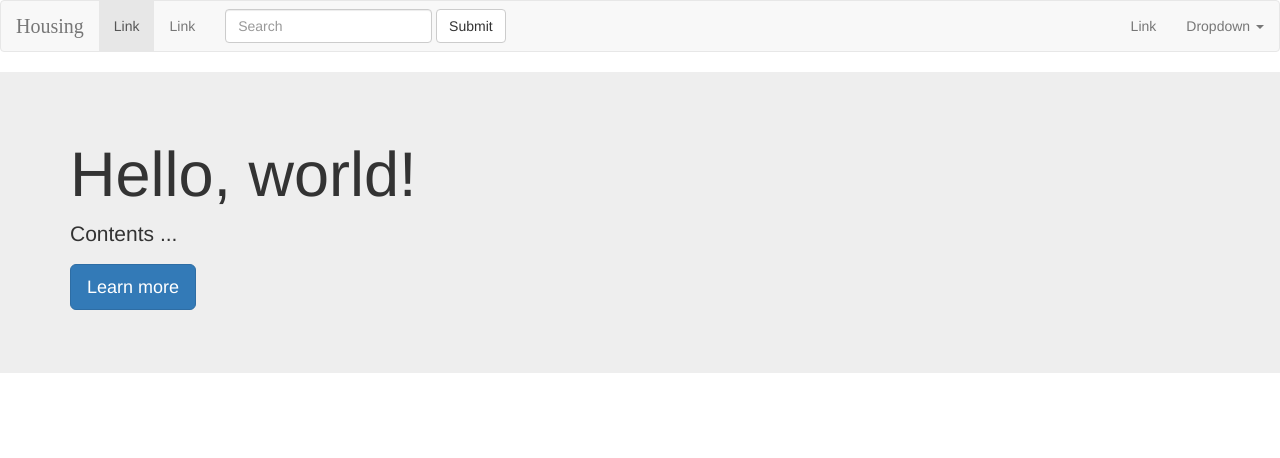
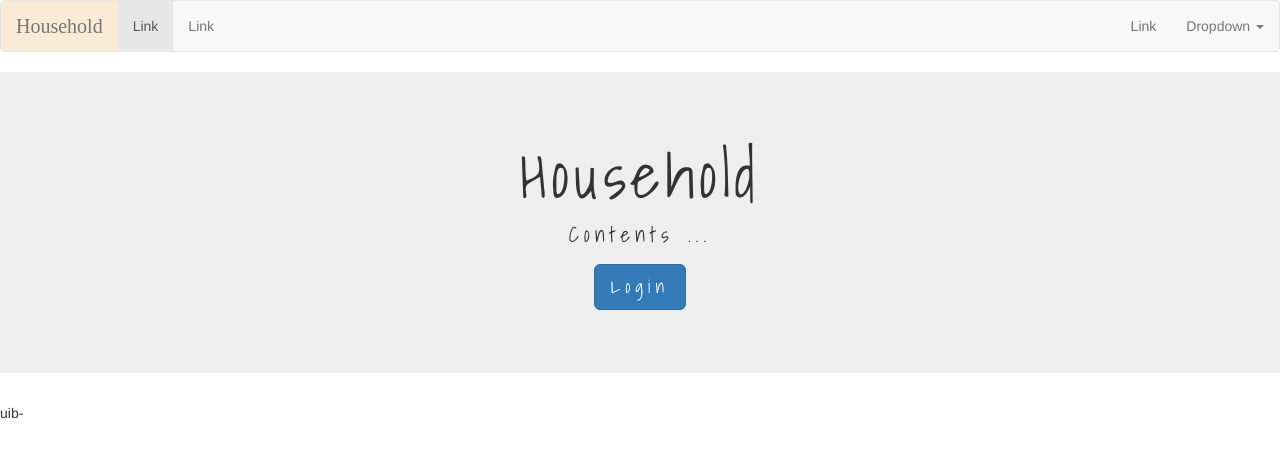
Before and after one commit to amitayl/FinalProject, a plain HTML site: page index.html in a window 1280 px wide. Drawn offline with nearby package versions, Linux system fonts and the light colour scheme; some packages are replaced by stand-ins of ours; a script that the page names is missing; a web font is replaced by a local one.

Commit message:
Design phase - Phase 2

```diff
--- a/index.html
+++ b/index.html
@@ -18,6 +18,7 @@
 
         <!-- Fonts -->
          <link href="https://fonts.googleapis.com/css?family=Julee" rel="stylesheet">
+         <link href="https://fonts.googleapis.com/css?family=Julee|Shadows+Into+Light" rel="stylesheet">
 
         <meta name="viewport" content="width=device-width, initial-scale=1">
         <link href="style.css" rel="stylesheet">
@@ -33,7 +34,7 @@
                         <span class="icon-bar"></span>
                         <span class="icon-bar"></span>
                     </button>
-                    <a class="navbar-brand" href="#">Housing</a>
+                    <a class="navbar-brand" href="#">Household</a>
                 </div>
 
                 <!-- Collect the nav links, forms, and other content for toggling -->
@@ -42,12 +43,7 @@
                         <li class="active"><a href="#">Link</a></li>
                         <li><a href="#">Link</a></li>
                     </ul>
-                    <form class="navbar-form navbar-left" role="search">
-                        <div class="form-group">
-                            <input type="text" class="form-control" placeholder="Search">
-                        </div>
-                        <button type="submit" class="btn btn-default">Submit</button>
-                    </form>
+
                     <ul class="nav navbar-nav navbar-right">
                         <li><a href="#">Link</a></li>
                         <li class="dropdown">
@@ -64,16 +60,17 @@
             </nav>
 
 
-            <div class="jumbotron">
+            <div class="jumbotron text-center">
                 <div class="container">
-                    <h1>Hello, world!</h1>
+                    <h1>Household</h1>
                     <p>Contents ...</p>
                     <p>
-                        <a class="btn btn-primary btn-lg">Learn more</a>
+                        <a class="btn btn-primary btn-lg">Login</a>
                     </p>
                 </div>
             </div>
 
+            uib-
 
     </body>
 </html>
--- a/style.css
+++ b/style.css
@@ -2,3 +2,13 @@
     font-family: "Julee";
     font-size: 20px;
 }
+
+.navbar-header{
+    background-color: #FAEBD7;
+}
+
+.jumbotron{
+    font-family: "Shadows Into Light";
+    font-size: 60px;
+    letter-spacing: 5px;
+}
```
